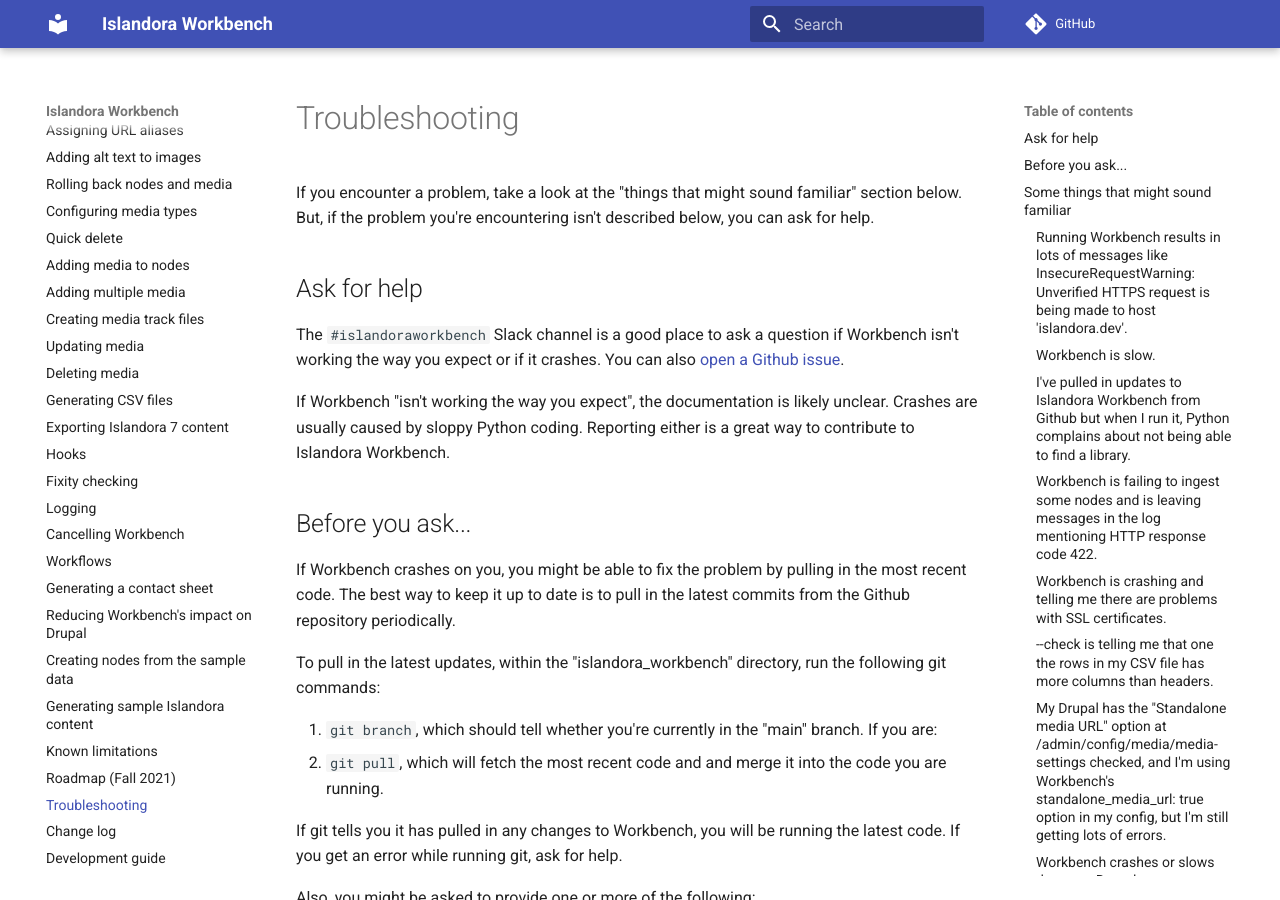
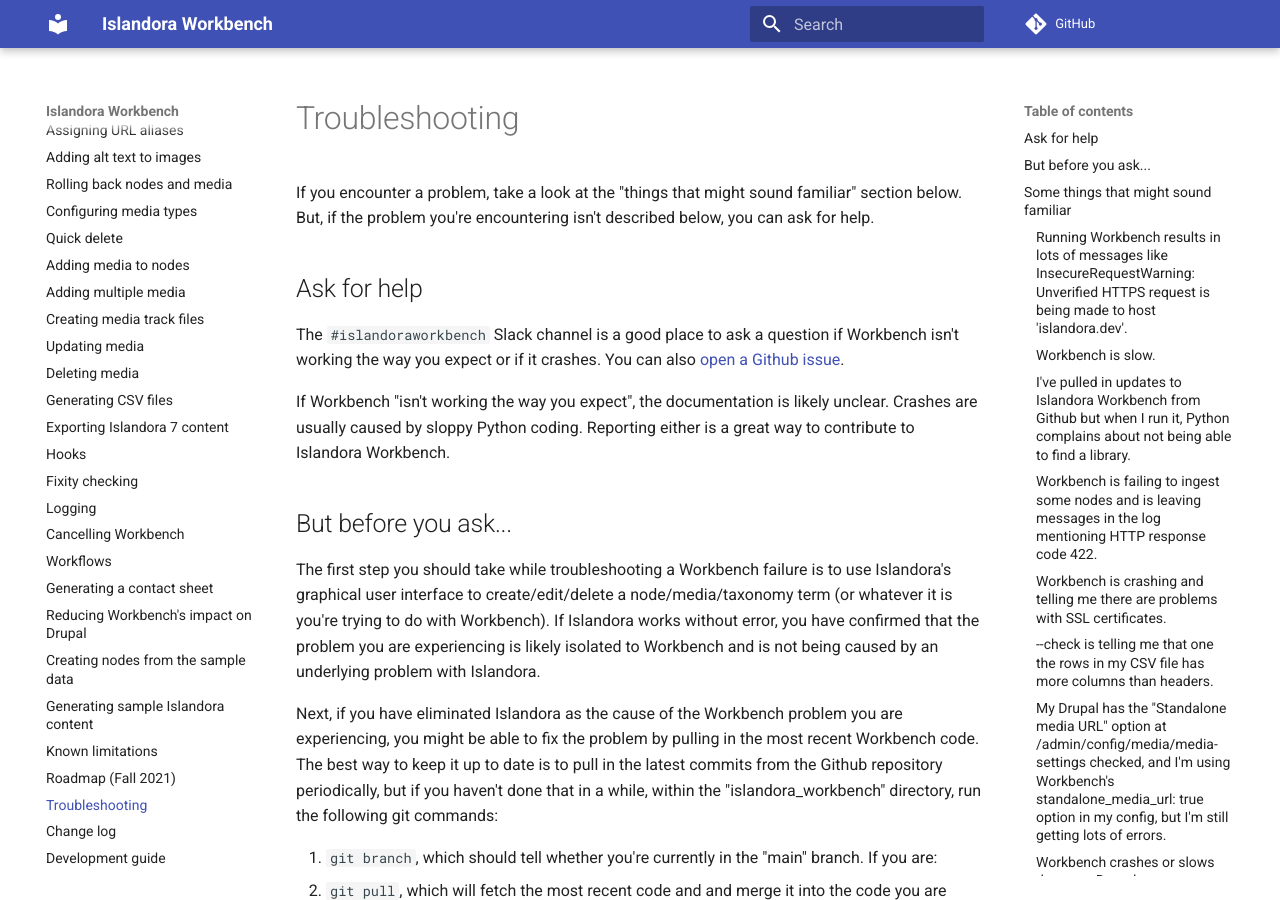
Before and after one commit to mjordan/islandora_workbench_docs, an MkDocs documentation site: the page built from docs/troubleshooting.md, in a window 1280 px wide and 900 px high. Built offline with MkDocs 1.6.1 and Material for MkDocs 9.7.7, drawn with Linux system fonts in a browser that asks for light colours; comment, search, counter and statistics services are not loaded.

Commit message:
Updated the troubleshooting page.

```diff
--- a/docs/troubleshooting.md
+++ b/docs/troubleshooting.md
@@ -6,11 +6,11 @@
 
 If Workbench "isn't working the way you expect", the documentation is likely unclear. Crashes are usually caused by sloppy Python coding. Reporting either is a great way to contribute to Islandora Workbench.
 
-## Before you ask...
+## But before you ask...
 
-If Workbench crashes on you, you might be able to fix the problem by pulling in the most recent code. The best way to keep it up to date is to pull in the latest commits from the Github repository periodically.
+The first step you should take while troubleshooting a Workbench failure is to use Islandora's graphical user interface to create/edit/delete a node/media/taxonomy term (or whatever it is you're trying to do with Workbench). If Islandora works without error, you have confirmed that the problem you are experiencing is likely isolated to Workbench and is not being caused by an underlying problem with Islandora.
 
-To pull in the latest updates, within the "islandora_workbench" directory, run the following git commands:
+Next, if you have eliminated Islandora as the cause of the Workbench problem you are experiencing, you might be able to fix the problem by pulling in the most recent Workbench code. The best way to keep it up to date is to pull in the latest commits from the Github repository periodically, but if you haven't done that in a while, within the "islandora_workbench" directory, run the following git commands:
 
 1. `git branch`, which should tell whether you're currently in the "main" branch. If you are:
 1. `git pull`, which will fetch the most recent code and and merge it into the code you are running.
```
Also changed, not shown: docs/changelog.md (+1 -1 lines).
